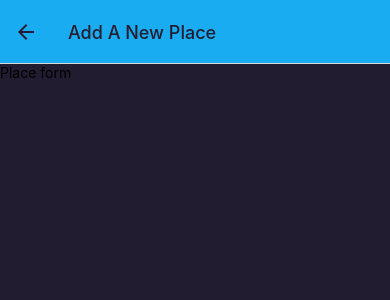
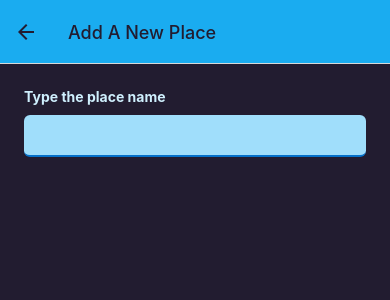
Before and after one commit to pizarrosch/favorite-places-app-rn, a React Native app: screen /AddPlace in a window 390 px wide. Shown: the top 300 px of the page. Built offline with nearby package versions, Linux system fonts and the light colour scheme.

Commit message:
Create an input form and give it some styles

```diff
--- a/components/places/PlaceForm.js
+++ b/components/places/PlaceForm.js
@@ -1,9 +1,43 @@
-import {View, Text} from "react-native";
+import {View, Text, ScrollView, TextInput, StyleSheet} from "react-native";
+import {useState} from "react";
+import {Colors} from "../../constants/Colors";
 
-export default function PlaceForm() {
+export default function PlaceForm({label}) {
+
+  const [enteredTitle, setEnteredTitle] = useState('');
+
+  function changeTitleHandler(enteredText) {
+    setEnteredTitle(enteredText);
+  }
+
   return (
     <View>
-      <Text>Place form</Text>
+      <ScrollView style={styles.form}>
+        <View>
+          <Text style={styles.label}>{label}</Text>
+          <TextInput onChangeText={changeTitleHandler} value={enteredTitle} style={styles.input}/>
+        </View>
+      </ScrollView>
     </View>
   )
 }
+
+const styles = StyleSheet.create({
+  form: {
+    padding: 24
+  },
+  input: {
+    backgroundColor: Colors.primary100,
+    borderRadius: 6,
+    paddingVertical: 10,
+    paddingHorizontal: 15,
+    marginTop: 10,
+    fontSize: 16,
+    borderBottomColor: Colors.primary700,
+    borderBottomWidth: 2
+  },
+  label: {
+    color: Colors.primary50,
+    fontWeight: "bold"
+  }
+})
--- a/screens/AddPlace.js
+++ b/screens/AddPlace.js
@@ -1,7 +1,7 @@
 import PlaceForm from "../components/places/PlaceForm";
 
 function AddPlace() {
-  return <PlaceForm />
+  return <PlaceForm label='Type the place name'/>
 }
 
 export default AddPlace;
```
